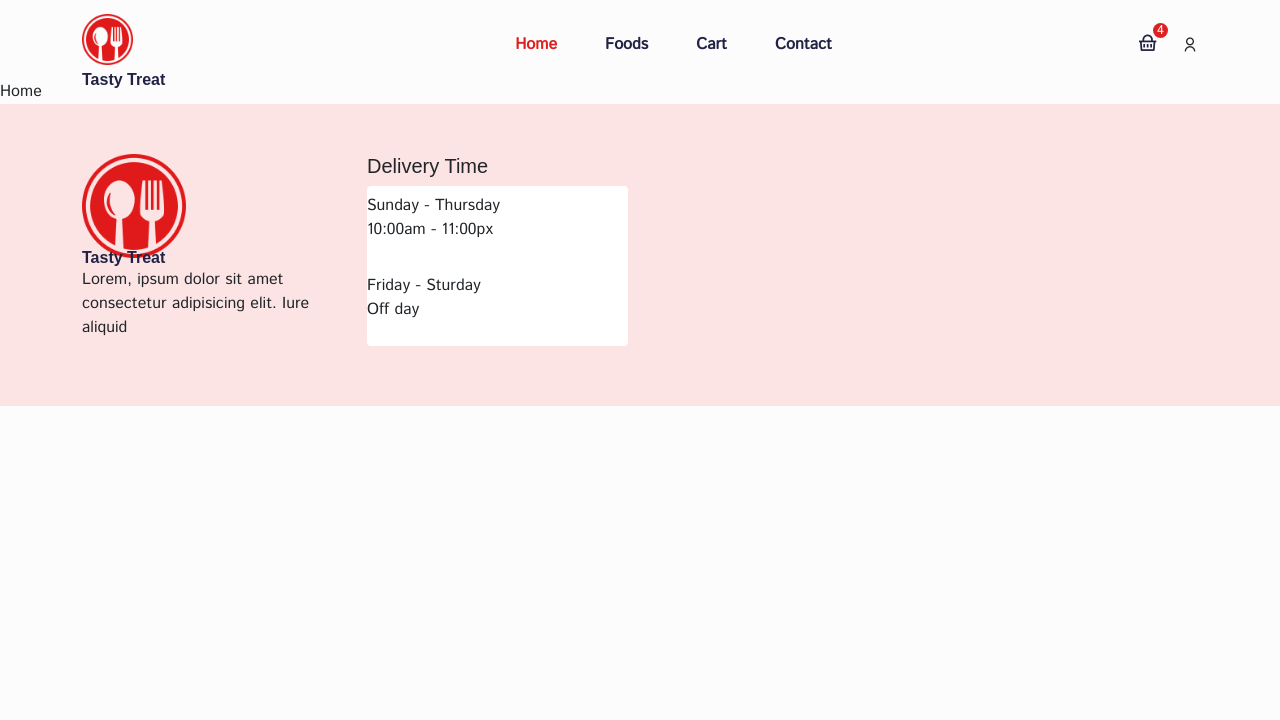
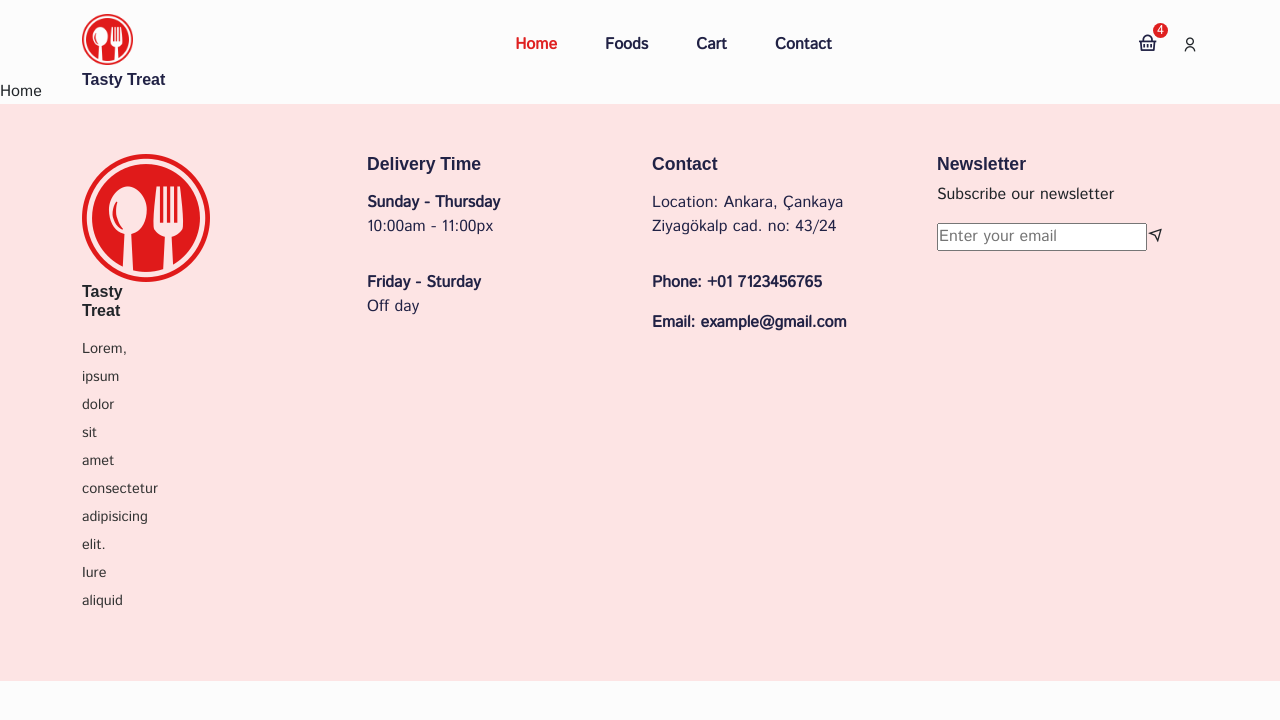
Before and after one commit to PuryaB97/React-Apps, a React (Create React App) app in the folder food-delivery-app/: page /home in a window 1280 px wide. Shown: the top 720 px of the page. Built offline with nearby package versions, Linux system fonts and the light colour scheme; a web font is replaced by a local one.

Commit message:
Footer info section

```diff
--- a/food-delivery-app/src/components/Footer/Footer.jsx
+++ b/food-delivery-app/src/components/Footer/Footer.jsx
@@ -9,7 +9,7 @@ const Footer = () => {
       <Container>
         <Row>
           <Col lg="3" md="4" sm="6">
-            <div className="logo footer__logo text-start">
+            <div className="footer__logo text-start">
               <img src={logo} alt="logo" />
               <h5>Tasty Treat</h5>
               <p>
@@ -19,8 +19,8 @@ const Footer = () => {
             </div>
           </Col>
           <Col lg="3" md="4" sm="6">
-            <h5>Delivery Time</h5>
-            <ListGroup>
+            <h5 className="footer__title">Delivery Time</h5>
+            <ListGroup className="deliver__time-list">
               <ListGroupItem className="delivery__time-item border-0 ps-0">
                 <span>Sunday - Thursday</span>
                 <p>10:00am - 11:00px</p>
@@ -31,8 +31,31 @@ const Footer = () => {
               </ListGroupItem>
             </ListGroup>
           </Col>
-          <Col lg="3" md="4" sm="6"></Col>
-          <Col lg="3" md="4" sm="6"></Col>
+          <Col lg="3" md="4" sm="6">
+            <h5 className="footer__title">Contact</h5>
+            <ListGroup className="deliver__time-list">
+              <ListGroupItem className="delivery__time-item border-0 ps-0">
+                <p>Location: Ankara, Çankaya Ziyagökalp cad. no: 43/24</p>
+              </ListGroupItem>
+
+              <ListGroupItem className="delivery__time-item border-0 ps-0">
+                <span>Phone: +01 7123456765</span>
+              </ListGroupItem>
+              <ListGroupItem className="delivery__time-item border-0 ps-0">
+                <span>Email: example@gmail.com</span>
+              </ListGroupItem>
+            </ListGroup>
+          </Col>
+          <Col lg="3" md="4" sm="6">
+            <h5 className="footer__title">Newsletter</h5>
+            <p>Subscribe our newsletter</p>
+            <div className="newsletter">
+              <input type="email" placeholder="Enter your email" />
+              <span>
+                <i className="ri-send-plane-line"></i>
+              </span>
+            </div>
+          </Col>
         </Row>
       </Container>
     </footer>
--- a/food-delivery-app/src/styles/footer.css
+++ b/food-delivery-app/src/styles/footer.css
@@ -2,3 +2,40 @@
   padding: 50px 0px;
   background: #fde4e4;
 }
+
+.footer__logo {
+  width: calc(100% - 80%);
+  margin-bottom: 5px;
+}
+
+.footer__logo h5 {
+  font-weight: 600;
+  font-size: 1rem;
+  margin-bottom: 15px;
+}
+
+.footer__logo p {
+  font-size: 0.9rem;
+  color: #333;
+  line-height: 28px;
+}
+
+.delivery__time-item {
+  background: transparent !important;
+}
+
+.delivery__time-item span {
+  font-weight: 600;
+  font-size: 1rem;
+  color: #212245;
+}
+
+.delivery__time-item p {
+  color: #212245;
+}
+
+.footer__title {
+  font-size: 1.1rem;
+  color: #212245;
+  font-weight: 600;
+}
```
